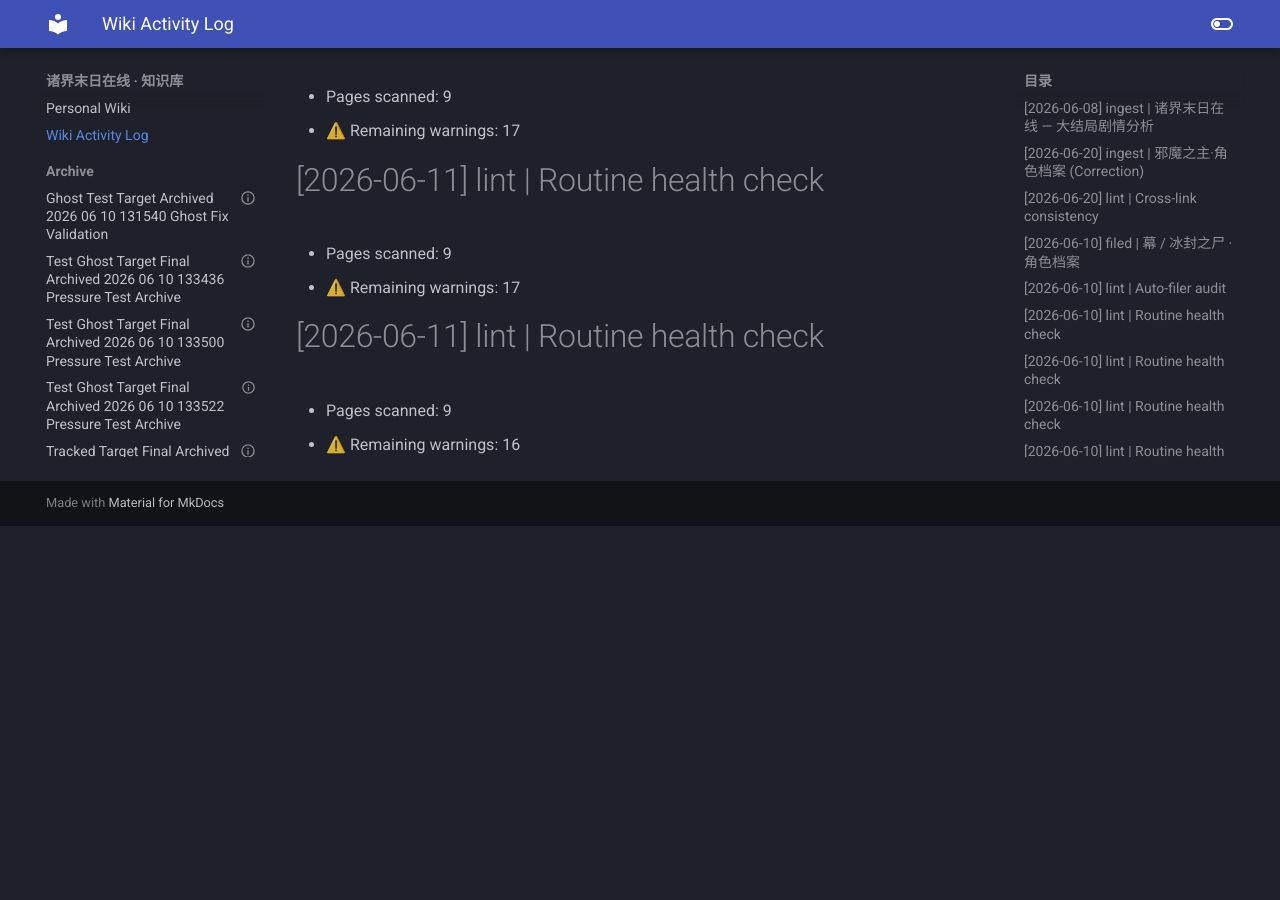
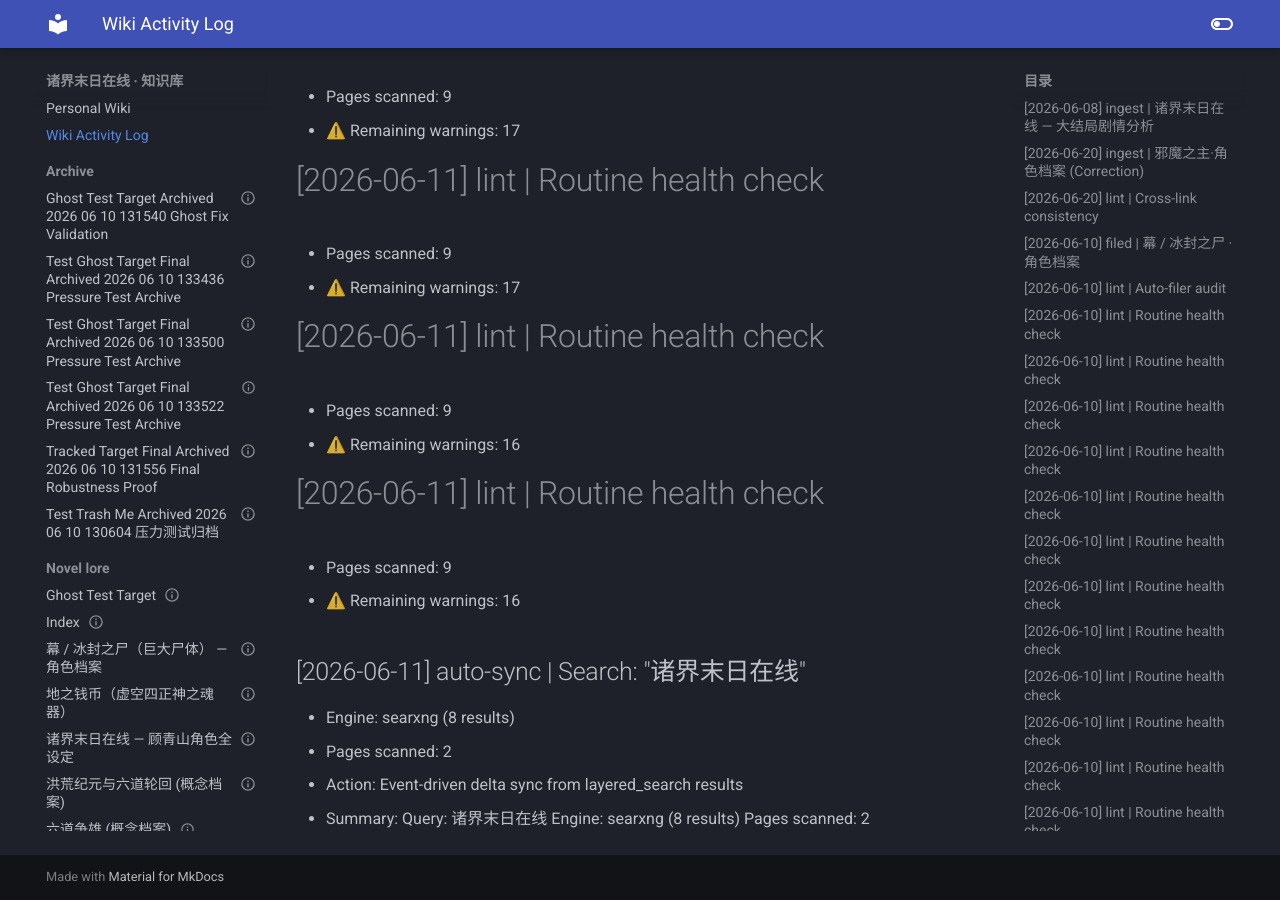
Before and after one commit to Zack3155/llm-wiki, an MkDocs documentation site: the page built from docs/log.md, in a window 1280 px wide and 900 px high, scrolled down 15864 px. Built offline with MkDocs 1.6.1 and Material for MkDocs 9.7.7, drawn with Linux system fonts in a browser that asks for light colours; before the commit the page ends 16390 px from its top, so only the background shows below that.

Commit message:
🔍 Auto-sync from search: 2026-06-11 09:09:40 UTC

```diff
--- a/docs/log.md
+++ b/docs/log.md
@@ -343,3 +343,12 @@
 # [2026-06-11] lint | Routine health check
 - Pages scanned: 9
 - ⚠️ Remaining warnings: 16
+# [2026-06-11] lint | Routine health check
+- Pages scanned: 9
+- ⚠️ Remaining warnings: 16
+
+## [2026-06-11] auto-sync | Search: "诸界末日在线"
+- Engine: searxng (8 results)
+- Pages scanned: 2
+- Action: Event-driven delta sync from layered_search results
+- Summary: Query: 诸界末日在线 Engine: searxng (8 results) Pages scanned: 2
```
